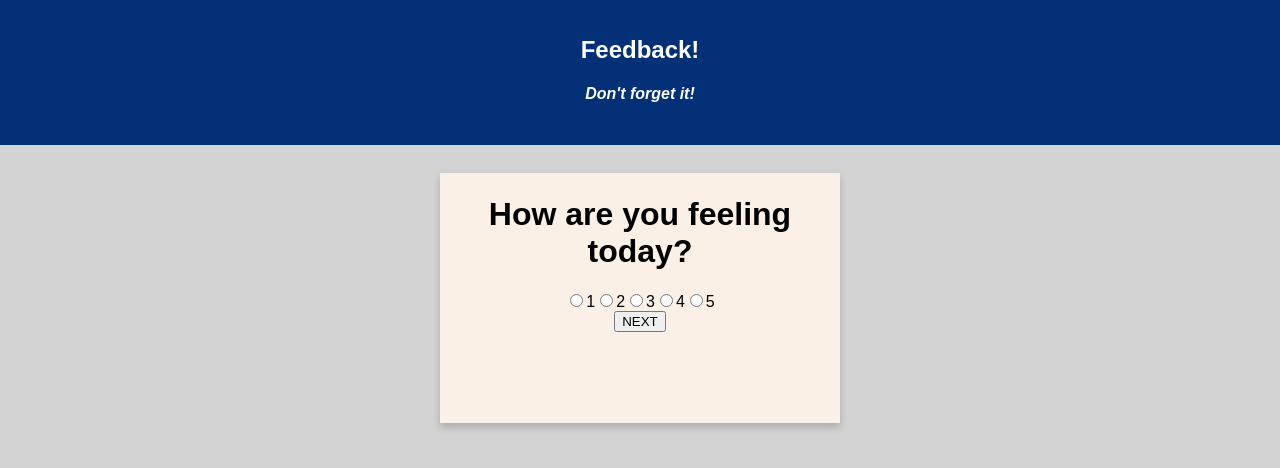
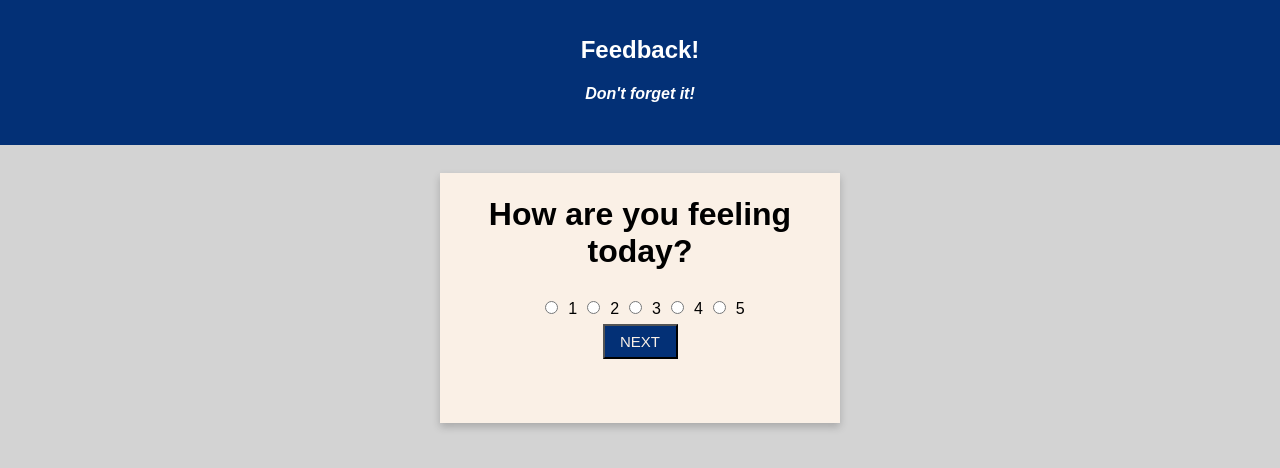
Before and after one commit to nkean/weekend-7-reflection, a React (Create React App) app: page / in a window 1280 px wide. Shown: the top 468 px of the page. Built offline with nearby package versions, Linux system fonts and the light colour scheme.

Commit message:
style the buttons and inputs

```diff
--- a/src/components/App/App.css
+++ b/src/components/App/App.css
@@ -70,3 +70,15 @@ tfoot tr {
 .container {
   padding: 2px 16px;
 }
+
+input {
+  margin: 10px;
+}
+
+button {
+  color: linen;
+  font-size: 15px;
+  background-color: #033076;
+  width: 75px;
+  height: 35px;
+}
```
